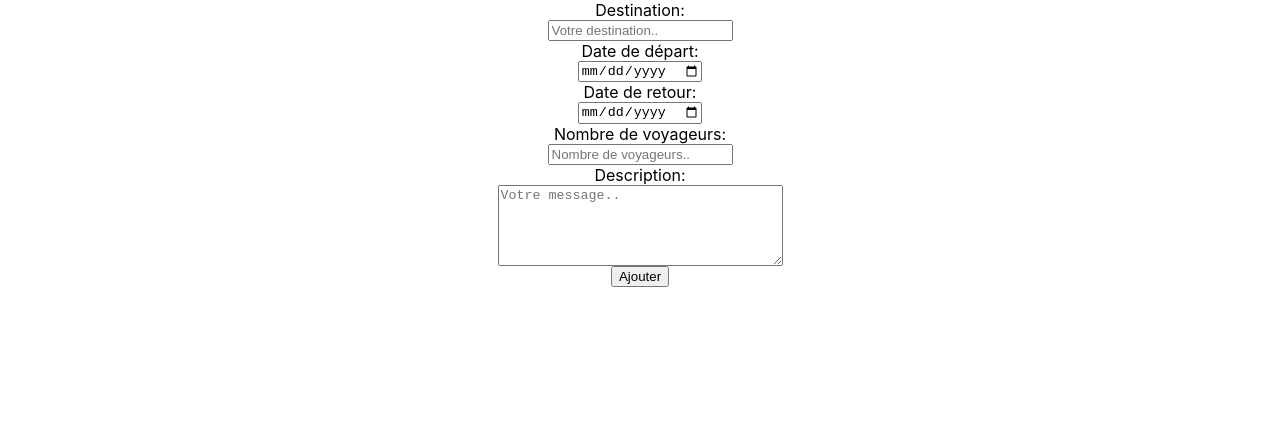
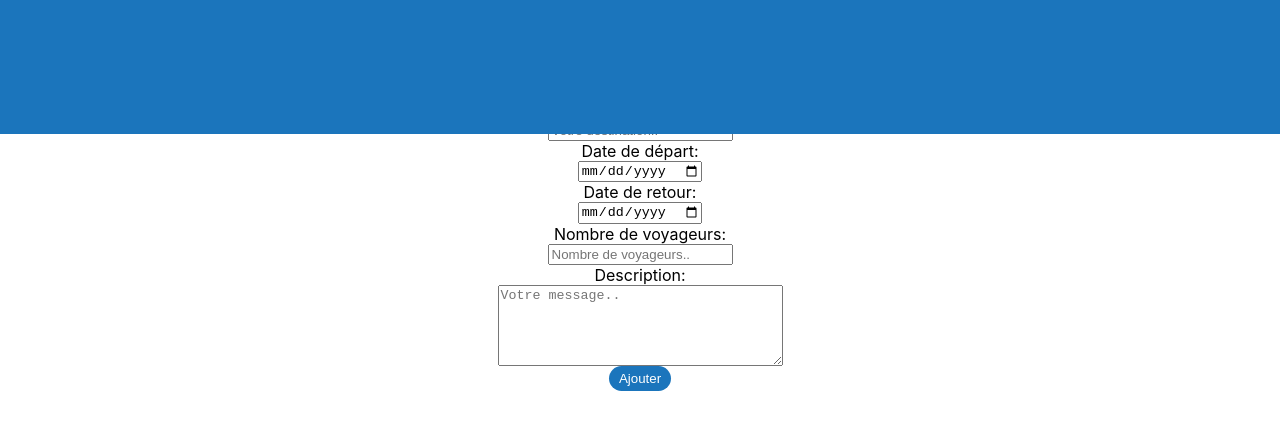
Before and after one commit to WildCodeSchool/reims-0919-js-tuk-tuk-travel, a React (Create React App) app in the folder tuktuktravel/: page /travelform in a window 1280 px wide. Shown: the top 430 px of the page. Built offline with nearby package versions, Linux system fonts and the light colour scheme.

Commit message:
add nav component and update app / css

```diff
--- a/tuktuktravel/src/App.css
+++ b/tuktuktravel/src/App.css
@@ -27,6 +27,7 @@
   display: flex;
   flex-direction: column;
   justify-content: center;
+  font-size: 14px;
 }
 
 .liste-travel li {
@@ -39,13 +40,44 @@
   line-height: 30px;
   padding-right: 15px;
 }
-.add-travel {
+
+.liste-travel {
+  box-shadow: 2px 5px 10px rgb(202, 202, 202);
+  margin-bottom: 35px;
+
+}
+
+/*CSS ADD USER ADD TRAVEL*/
+.add-travel, .add-user {
   display: flex;
   flex-direction: column;
   align-items: center;
+  margin-top: 100px;
+}
+
+/*CSS UPLOAD FILE*/
+.label-file {
+    cursor: pointer;
+    color: #00b1ca;
+    font-weight: bold;
+}
+.label-file:hover {
+    color: #25a5c4;
 }
 /*CSS Home*/
 
+.input-file {
+    display: none;
+}
+#lastname ,#password{
+  font-family: 'Font Awesome\ 5 Free','Roboto';
+  font-weight: 900;
+  content: '\f30c';
+}
+.upload-file {
+  display: flex;
+  flex-direction: column;
+}
 /* UserConnexion */
 
 .connexion-form{
@@ -71,7 +103,7 @@
   background: white;
   display: flex;
   flex-direction: column;
-  margin-top: 200px;
+  margin-top: 100px;
 }
 
 .buttons{
@@ -82,13 +114,57 @@
 }
 
 .buttons button{
-  border-radius: 15px;
   margin: 15px;
-  padding: 5px 10px 5px 10px;
   background-color: #1B75BC;
   color : white;
   font-weight: bolder;
   border: none;
-  width: 25%;
+  cursor: pointer;
+  border-radius: 20px;
+  margin: 10px;
+  padding: 10px 20px 10px 20px;
+  width: 37%;
+  box-shadow: 3px 3px 5px grey;
+  font-family: Roboto;
+}
+
+.button{
+  border-radius: 15px;
+  padding: 5px 10px 5px 10px;
+  background-color: #1B75BC;
+  color : white;
+  border: none;
   cursor: pointer;
 }
+
+/*CSS Nav*/
+
+.Nav {
+  display: flex;
+  justify-content: flex-end;
+  background-color:#1B75BC ;
+  padding: 5px 20px 5px 5px;
+  position: fixed;
+  top: 0;
+  left: 0;
+  width: 100%;
+  z-index: 100;
+}
+.Nav .tuk-tuk-home, .fa-home {
+  font-size: 8vw;
+  cursor: pointer;
+  margin-right: 8px;
+  color: white;
+  padding: 5px ;
+}
+.Nav .fa-user, .Nav .fa-comments  {
+  font-size: 8vw;
+  cursor: pointer;
+  color: white;
+  padding: 5px ;
+}
+
+
+.fa-comments:hover, .fa-user:hover, .fa-home:hover {
+  color:#9da7cd;
+}
--- a/tuktuktravel/src/App.js
+++ b/tuktuktravel/src/App.js
@@ -6,11 +6,12 @@ import FormUsers from './components/FormUsers'
 import TravelForm from './components/TravelForm'
 import Home from './components/Home';
 import { Switch, Route } from 'react-router-dom';
+import Nav from './components/Nav'
 
 function App() {
   return (
     <div className="App">
-
+      <Nav />
       <Switch>
         <Route exact path="/" component={Home}/>
         <Route path="/userconnexion" component={UserConnexion}/>
--- /dev/null
+++ b/tuktuktravel/src/components/Nav.js
@@ -0,0 +1,16 @@
+import React from "react"
+import {Link} from 'react-router-dom';
+import '../App.css'
+
+const Nav = () => {
+return (
+  <div className='Nav'>
+    <Link to="/"  style={{textDecoration: 'none'}}>
+     {/* <i className="far fa-comments"></i>
+      <i className="fas fa-user"></i>*/}
+      <i className="fas fa-home"></i>
+    </Link>
+  </div>
+)
+}
+export default Nav
```
